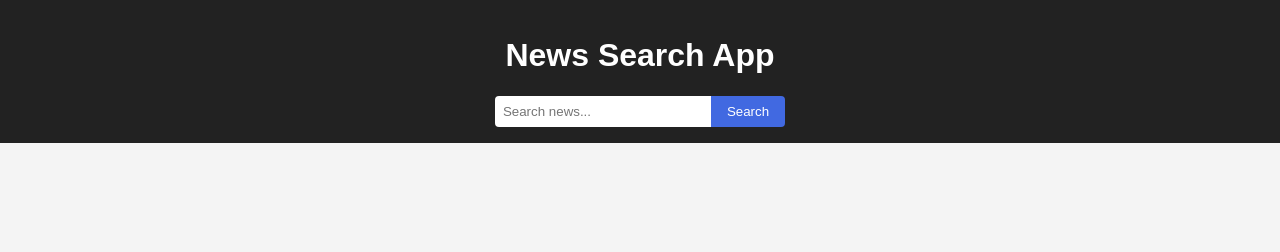
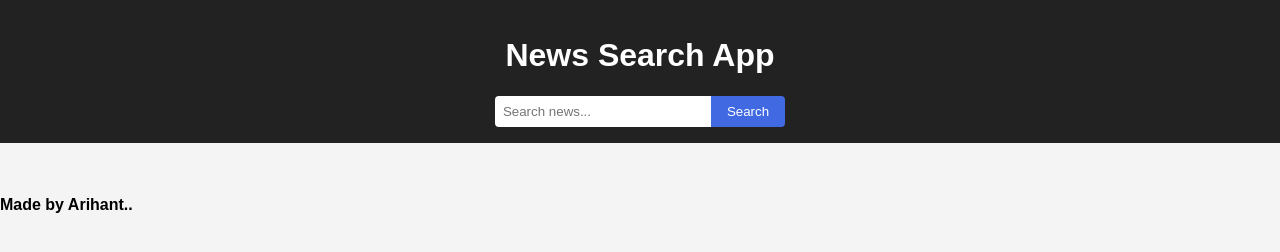
Before and after one commit to arihanthalagi/news-webpage, a plain HTML site: page index.html in a window 1280 px wide. Drawn offline with Linux system fonts and the light colour scheme.

Commit message:
index.html

```diff
--- a/index.html
+++ b/index.html
@@ -18,7 +18,6 @@
   <main id="news-container"></main>
 
   <script src="script.js" defer></script>
-
-
+  <h4>Made by Arihant..</h4>
 </body>
 </html>
```
